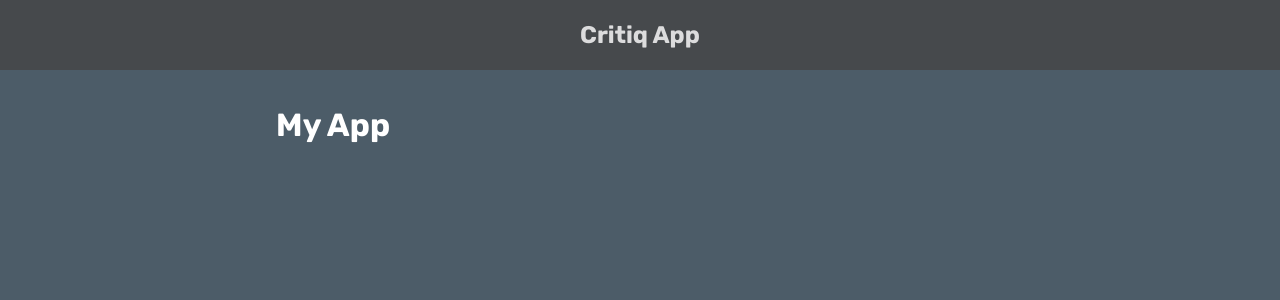
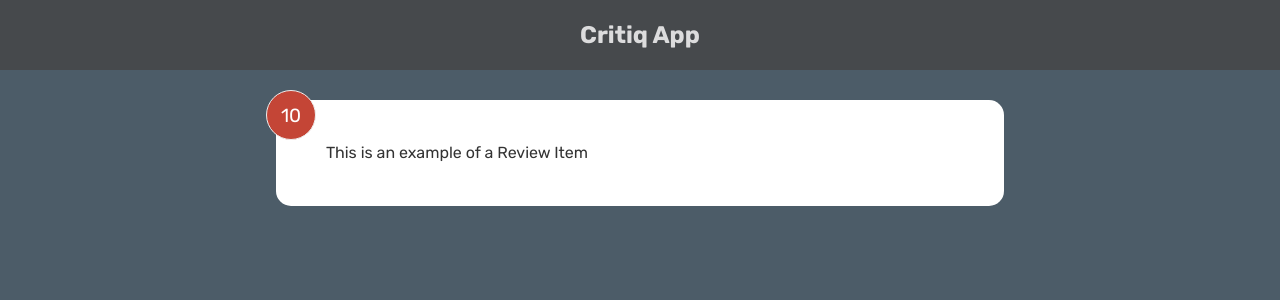
Before and after one commit to iancover/critiq, a React (Create React App) app: page / in a window 1280 px wide. Shown: the top 300 px of the page. Built offline with nearby package versions, Linux system fonts and the light colour scheme.

Commit message:
feat: Add ReviewItem and modify colors index.css

```diff
--- a/src/App.js
+++ b/src/App.js
@@ -1,11 +1,12 @@
 import Header from './components/Header';
+import ReviewItem from './components/ReviewItem';
 
 function App() {
   return (
     <>
       <Header />
       <div className={'container'}>
-        <h1>My App</h1>
+        <ReviewItem />
       </div>
     </>
   );
--- /dev/null
+++ b/src/components/ReviewItem.jsx
@@ -0,0 +1,10 @@
+function ReviewItem() {
+  return (
+    <div className='card'>
+      <div className='num-display'>10</div>
+      <div className='text-display'>This is an example of a Review Item</div>
+    </div>
+  );
+}
+
+export default ReviewItem;
--- a/src/index.css
+++ b/src/index.css
@@ -97,7 +97,7 @@ header {
 
 .rating li:hover,
 .num-display {
-  background: #ff6a95;
+  background: var(--red-color);
   color: #fff;
 }
 
@@ -106,7 +106,7 @@ header {
 }
 
 [type='radio']:checked ~ label {
-  background: #ff6a95;
+  background: var(--red-color);
   color: #fff;
 }
 
@@ -178,11 +178,11 @@ input:focus {
 }
 
 .btn-primary {
-  background-color: #202142;
+  background-color: var(--blue-color);
 }
 
 .btn-secondary {
-  background: #ff6a95;
+  background: var(--green-color);
 }
 
 .btn:hover {
@@ -218,7 +218,7 @@ input:focus {
 }
 
 .about-link a:hover {
-  color: #ff6a95;
+  color: var(--red-color);
 }
 
 .about h1 {
```
